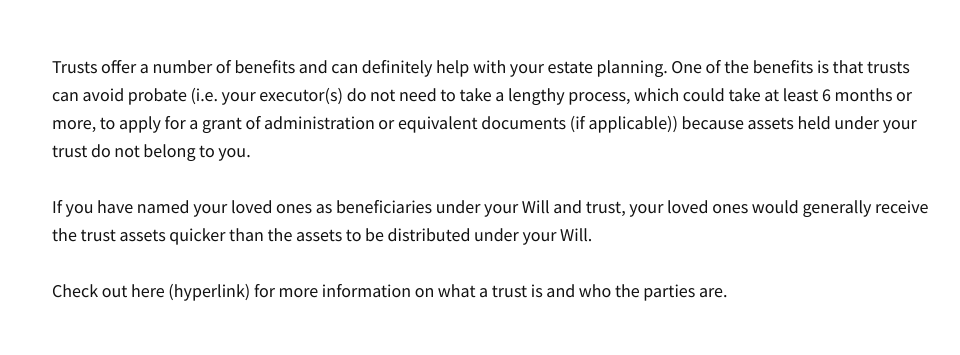
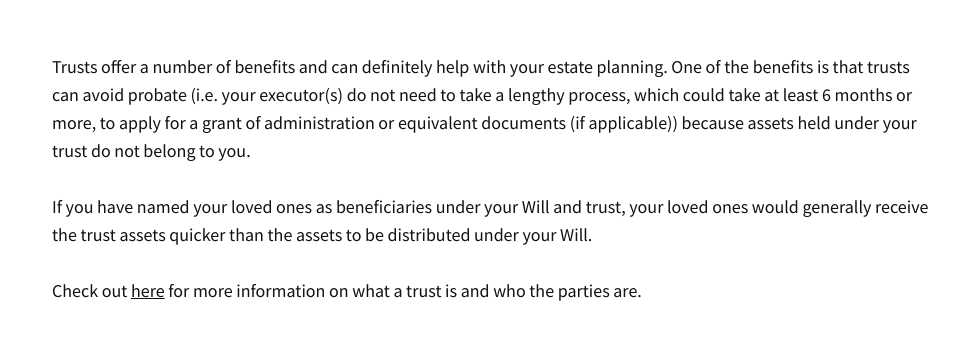
Before and after one commit to jonahcastro/oneday, a Next.js app: page /blog/trust-or-will in a window 1280 px wide. Shown: the part 982-1337 px from the top of the page, without its empty margins (148-1108 px from the left). Built offline with nearby package versions, Linux system fonts and the light colour scheme.

Commit message:
add hyperlink to blog article

```diff
--- a/pages/blog/trust-or-will.jsx
+++ b/pages/blog/trust-or-will.jsx
@@ -67,7 +67,7 @@ export default function Blog() {
               assets quicker than the assets to be distributed under your Will.{" "}
               <br></br>
               <br></br>
-              Check out here (hyperlink) for more information on what a trust is
+              Check out <a href="http://www.onedaywhen.io/blog/what-is-trust" className="underline">here</a> for more information on what a trust is
               and who the parties are.
             </p>
 
```
